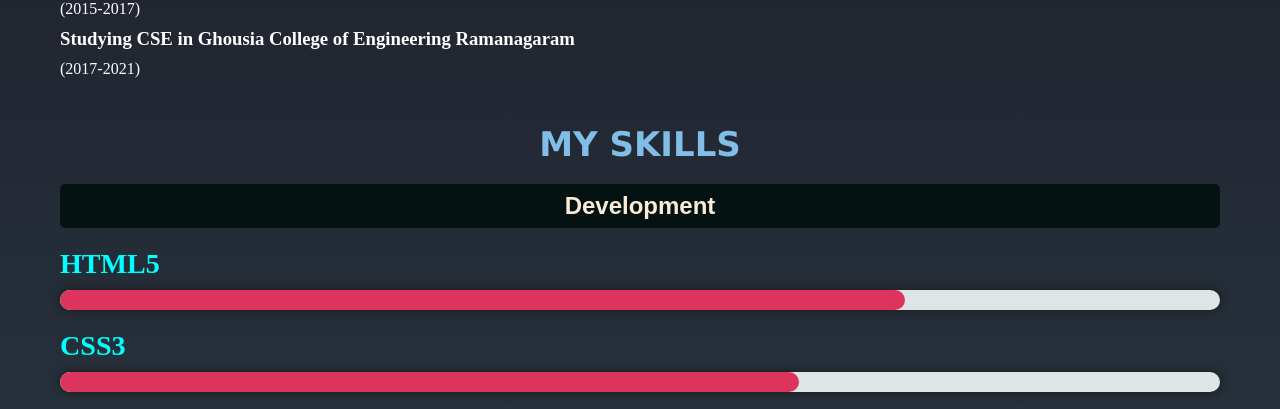
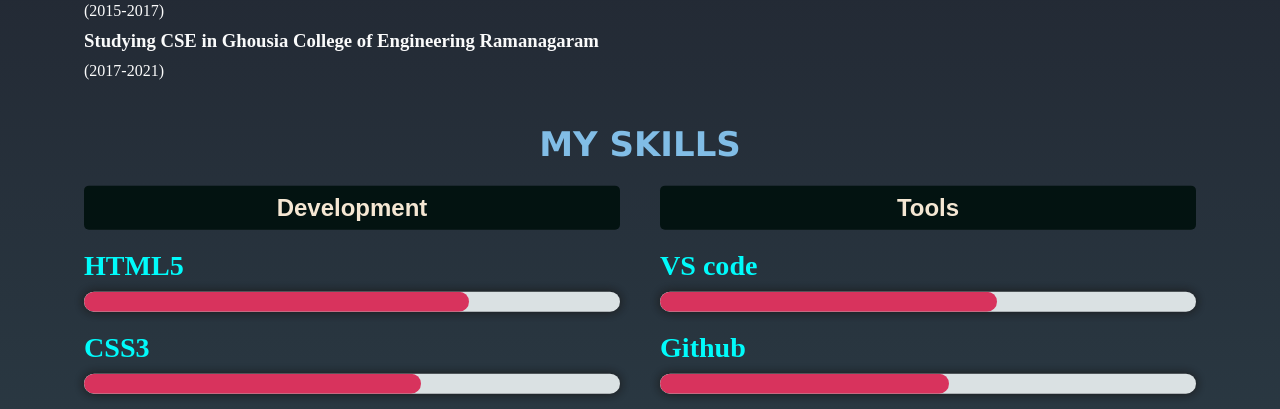
Before and after one commit to yhya38/yk-portfolio, a plain HTML site: page index.html in a window 1280 px wide. Shown: the part 755-1164 px from the top of the page. Drawn offline with nearby package versions, Linux system fonts and the light colour scheme.

Commit message:
desktop-version completed

```diff
--- a/index.html
+++ b/index.html
@@ -32,7 +32,7 @@
     </nav>
 
     <section class="container">
-      <div class="profile" id="profile">
+      <div class="profile" id="profile" data-aos="fade-down">
         <img src="images/yahiya.jpg" alt="" />
         <h1>
           Hi, <br />I'm <span>Yahiya Khan</span>, <br />
@@ -61,11 +61,11 @@
           <p>(2017-2021)</p>
         </div>
       </div>
-      <div class="my-skills" id="my-skills" data-aos="fade-up">
+      <div class="my-skills" id="my-skills" >
         <h1>MY SKILLS</h1>
 
         <div class="skills">
-          <div >
+          <div data-aos="fade-up">
             <h1>Development</h1>
             <li>
               <h3>HTML5</h3>
@@ -92,7 +92,7 @@
               <span class="bar"><span class="react"></span></span>
             </li>
           </div>
-          <div>
+          <div data-aos="fade-up">
             <h1 class="tool">Tools</h1>
             <li>
               <h3>VS code</h3>
@@ -161,7 +161,7 @@
   <script>
     AOS.init({
       offset:150,
-      duration:1000
+      duration:3000
     }
     );
   </script>
--- a/main.css
+++ b/main.css
@@ -316,3 +316,38 @@ input {
   text-align: center;
   color: white;
 }
+@media screen and (min-width: 768px) {
+  .bar {
+    width: 70%;
+    margin: 0 auto;
+  }
+  .skills div h3 {
+    margin-left: 110px;
+  }
+}
+
+@media screen and (min-width: 1024px) {
+  .container {
+    width: 90%;
+    margin: 0 auto;
+  }
+  .skills {
+    display: grid;
+    grid-template-columns: 1fr 1fr;
+  }
+  .skills div h3 {
+    margin-left: 70px;
+  }
+  .contact-me {
+    display: grid;
+    grid-template-columns: 1fr 1fr 1fr;
+  }
+}
+@media screen and (min-width: 1200px) {
+  .bar {
+    width: 100%;
+  }
+  .skills div h3 {
+    margin-left: 0px;
+  }
+}
```
